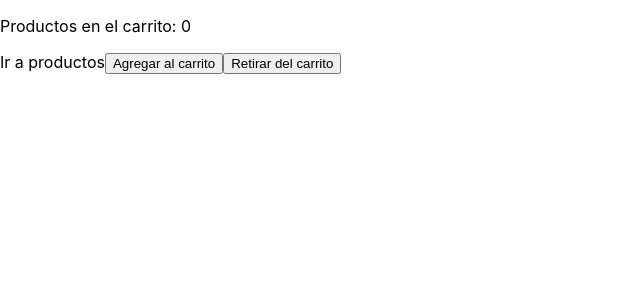
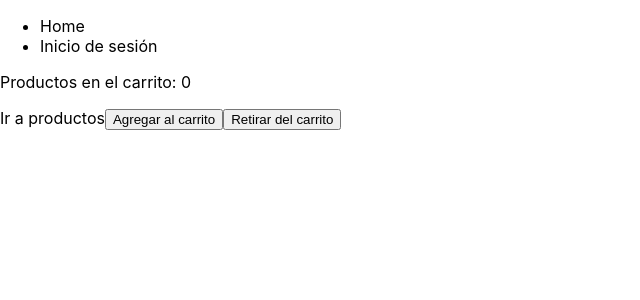
Before and after one commit to tzuzulcode/frontend-professional-abril2022, a Next.js app in the folder ejemplo/: page / in a window 1280 px wide. Shown: the top 300 px of the page, without its empty margins (0-640 px from the left). Built offline with nearby package versions, Linux system fonts and the light colour scheme; no server answers.

Commit message:
onAuthStateChanged

```diff
--- /dev/null
+++ b/ejemplo/components/Navbar.jsx
@@ -0,0 +1,34 @@
+import Link from 'next/link'
+import React from 'react'
+import { useSelector } from 'react-redux'
+import {signOut} from 'firebase/auth'
+import { auth } from '../config/firebase'
+
+
+export default function Navbar() {
+    const {logged,name,profilePic} = useSelector(state=>state.auth)
+
+    const logout = ()=>{
+        signOut(auth)
+    }
+    return (
+        <nav>
+            <ul>
+                <li>Home</li>
+                {
+                    logged?
+                    <li><button onClick={logout}>Cerrar sesión</button></li>
+                    :
+                    <li><Link href="/auth/login">Inicio de sesión</Link></li>
+
+                }
+                {logged&&<li>
+                    <div>
+                        <img src={profilePic}></img>
+                        <p>{name}</p>
+                    </div>
+                </li>}
+            </ul>
+        </nav>
+    )
+}
--- /dev/null
+++ b/ejemplo/components/Page.jsx
@@ -0,0 +1,31 @@
+import React from 'react'
+import { useDispatch} from 'react-redux'
+import { useEffect } from 'react'
+import {onAuthStateChanged} from 'firebase/auth'
+import { auth } from '../config/firebase'
+import { login, logout } from '../features/auth'
+import Navbar from './Navbar'
+
+export default function Page({children}) {
+    const dispatch = useDispatch()
+    useEffect(()=>{
+        onAuthStateChanged(auth,(result)=>{
+            if(result){
+                dispatch(login({
+                    name:result.displayName,
+                    profilePic:result.photoURL,
+                    id:result.uid
+                }))
+            }else{
+                // result es null
+                dispatch(logout())
+            }
+        })
+    },[])
+    return (
+        <>
+            <Navbar/>
+            {children}
+        </>
+    )
+}
--- /dev/null
+++ b/ejemplo/features/auth/index.js
@@ -0,0 +1,33 @@
+import {createSlice} from '@reduxjs/toolkit'
+
+
+const authSlice = createSlice({
+    name:"auth",
+    initialState:{
+        logged:false,
+        profilePic: "",
+        name:"",
+        id:""
+    },
+    reducers:{
+        login(state,action){
+            state.logged = true
+            state.id = action.payload.id
+            state.name = action.payload.name,
+            state.profilePic = action.payload.profilePic
+        },
+        logout(state,action){
+            state.logged = false
+            state.id = ""
+            state.name = "",
+            state.profilePic = ""
+        }
+    }
+})
+
+const authReducer = authSlice.reducer
+
+
+export default authReducer
+
+export const {login,logout} = authSlice.actions
--- a/ejemplo/pages/_app.js
+++ b/ejemplo/pages/_app.js
@@ -1,10 +1,16 @@
 import '../styles/globals.css'
 import {Provider} from 'react-redux'
 import store from '../redux/store'
+import Page from '../components/Page'
+
 
 function MyApp({ Component, pageProps }) {
+
+
   return <Provider store={store}>
-    <Component {...pageProps} />
+    <Page>
+      <Component {...pageProps} />
+    </Page>
   </Provider>
 }
 
--- a/ejemplo/redux/store.js
+++ b/ejemplo/redux/store.js
@@ -1,10 +1,11 @@
 import {configureStore} from '@reduxjs/toolkit'
-
+import authReducer from '../features/auth'
 import cartReducer from '../features/cart'
 
 const store = configureStore({
     reducer:{
-        cart:cartReducer
+        cart:cartReducer,
+        auth:authReducer
     }
 })
 
```
